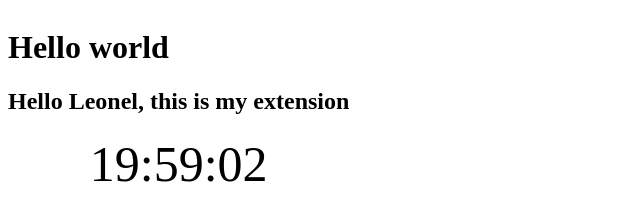
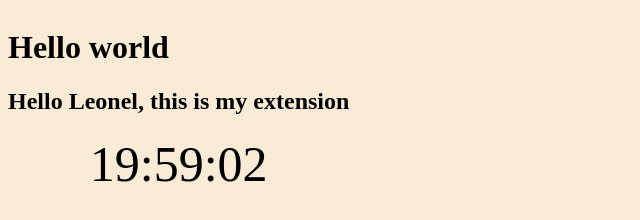
Before and after one commit to leonelRos/Google-extension-API, a browser extension: page index.html in a window 1280 px wide. Shown: the whole page, without its empty margins (0-640 px from the left). Drawn offline with Linux system fonts and the light colour scheme.

Commit message:
working again

```diff
--- a/css/main.css
+++ b/css/main.css
@@ -2,7 +2,7 @@ body{
     display: inline-block;
     align-content: center;
     background-color: antiquewhite;
-    background: url("google-newtab/img/mountain.jpg") fixed;
+    /* background: url("google-newtab/img/mountain.jpg") fixed; */
 }
 h1, h2{
     align-content: center;
```
Also changed, not shown: js/main.js (line endings or trailing spaces).
